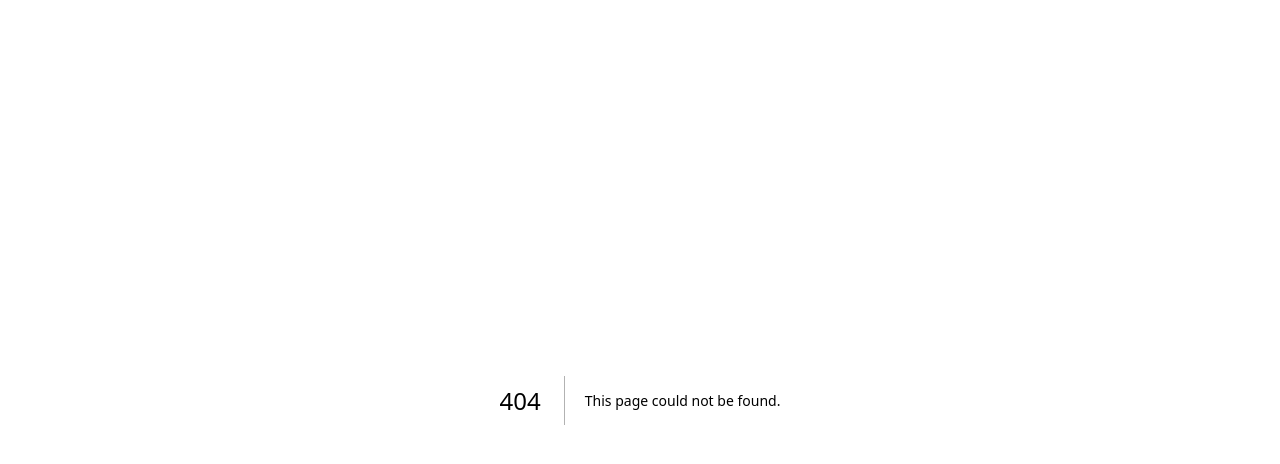
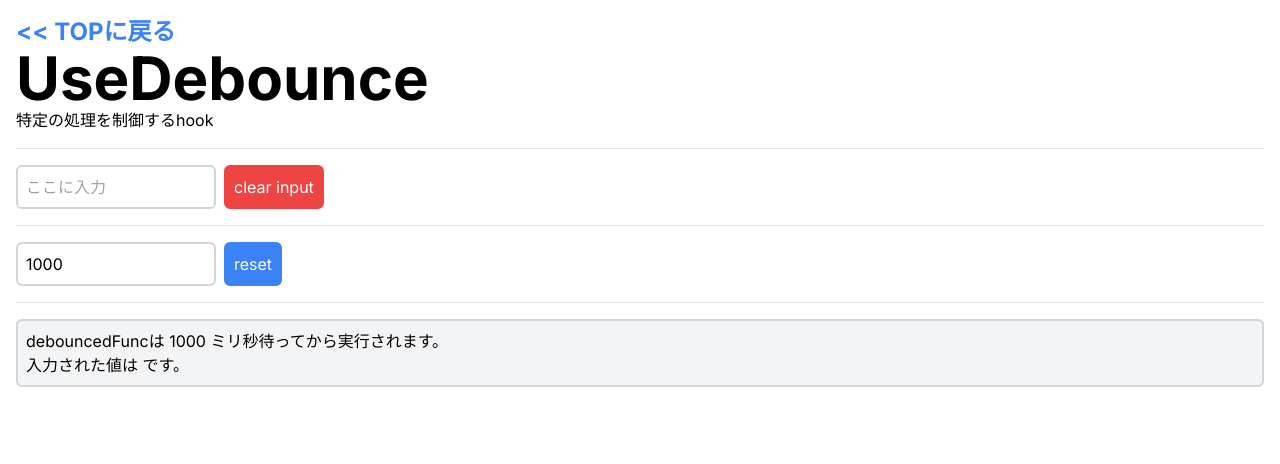
Before and after one commit to mizukenvivid/lets-custom-hooks, a Next.js app: page /useDebounce in a window 1280 px wide. Before the commit this address had no page. Shown: the top 464 px of the page. Built offline with nearby package versions, Linux system fonts and the light colour scheme.

Commit message:
feat: `useDebounce` 実装

```diff
--- /dev/null
+++ b/src/app/useDebounce/page.tsx
@@ -0,0 +1,92 @@
+"use client";
+
+import Link from "next/link";
+import { ChangeEvent, useState } from "react";
+
+import { useDebounce } from "@/hooks/useDebounce";
+
+export default function UseDebounce() {
+  const [value, setValue] = useState("");
+  const [debouncedValue, setDebouncedValue] = useState("");
+  const [milliseconds, setMilliseconds] = useState(1000);
+
+  const debouncedFunc = useDebounce(() => {
+    setDebouncedValue(value);
+  }, milliseconds);
+
+  const handleChange = (e: ChangeEvent<HTMLInputElement>) => {
+    if (e.target.value === "") {
+      setValue("");
+      setDebouncedValue("");
+      return;
+    }
+
+    setValue(e.target.value);
+    debouncedFunc();
+  };
+
+  const handleCompositionEnd = () => {
+    debouncedFunc();
+  };
+
+  return (
+    <main className="p-4">
+      <Link className="text-left text-2xl font-bold text-blue-500 hover:text-blue-800" href="/">
+        {"<< TOPに戻る"}
+      </Link>
+      <div>
+        <h1 className="text-left text-6xl font-bold">UseDebounce</h1>
+        <p>特定の処理を制御するhook</p>
+      </div>
+
+      <hr className="my-4 w-full border-gray-200" />
+
+      <div className="flex gap-2">
+        <input
+          className="max-w-[200px] rounded-md border-2 border-gray-300 p-2"
+          onChange={handleChange}
+          onCompositionEnd={handleCompositionEnd}
+          placeholder="ここに入力"
+          type="text"
+          value={value}
+        />
+        <button
+          className="rounded-md border-2 border-red-500 bg-red-500 p-2 text-white hover:border-red-700 hover:bg-red-700"
+          onClick={() => {
+            setValue("");
+            setDebouncedValue("");
+          }}
+        >
+          clear input
+        </button>
+      </div>
+
+      <hr className="my-4 w-full border-gray-200" />
+
+      <div className="flex gap-2">
+        <input
+          className="max-w-[200px] rounded-md border-2 border-gray-300 p-2"
+          onChange={(e) => setMilliseconds(Number(e.target.value))}
+          placeholder="debounceする時間"
+          type="number"
+          value={milliseconds === 0 ? "" : milliseconds}
+        />
+        <button
+          className="rounded-md border-2 border-blue-500 bg-blue-500 p-2 text-white hover:border-blue-700 hover:bg-blue-700"
+          onClick={() => {
+            setMilliseconds(1000);
+          }}
+        >
+          reset
+        </button>
+      </div>
+
+      <hr className="my-4 w-full border-gray-200" />
+
+      <div className="rounded-md border-2 border-gray-300 bg-gray-100 p-2">
+        <p>debouncedFuncは {milliseconds} ミリ秒待ってから実行されます。</p>
+        <p>入力された値は {debouncedValue} です。</p>
+      </div>
+    </main>
+  );
+}
--- /dev/null
+++ b/src/hooks/useDebounce.ts
@@ -0,0 +1,42 @@
+import { useEffect, useState, useCallback } from "react";
+
+/**
+ * useDebounce
+ * Provides a custom hook for debouncing a function.
+ * @example
+ * const debouncedFunc = useDebounce(func, 1000);
+ * debouncedFunc(); // Calls `func` after 1000ms
+ * @param func Function to debounce
+ * @param delay Delay in milliseconds
+ * @returns Debounced function
+ */
+export const useDebounce = <T extends (...args: any[]) => any>(func: T, delay: number) => {
+  const [timer, setTimer] = useState<NodeJS.Timeout | null>(null);
+
+  const debouncedFunc = useCallback(
+    (...args: Parameters<T>) => {
+      if (timer) {
+        clearTimeout(timer);
+      }
+      const newTimer = setTimeout(() => {
+        func(...args);
+      }, delay);
+      setTimer(newTimer);
+    },
+    // This dependency array only includes `func` and `delay`. `timer` is an
+    // internal state and should not trigger a redefinition of this callback.
+    // Changes to `timer` are handled by `useEffect`.
+    // eslint-disable-next-line react-hooks/exhaustive-deps
+    [func, delay],
+  );
+
+  useEffect(() => {
+    return () => {
+      if (timer) {
+        clearTimeout(timer);
+      }
+    };
+  }, [timer]);
+
+  return debouncedFunc;
+};
```
